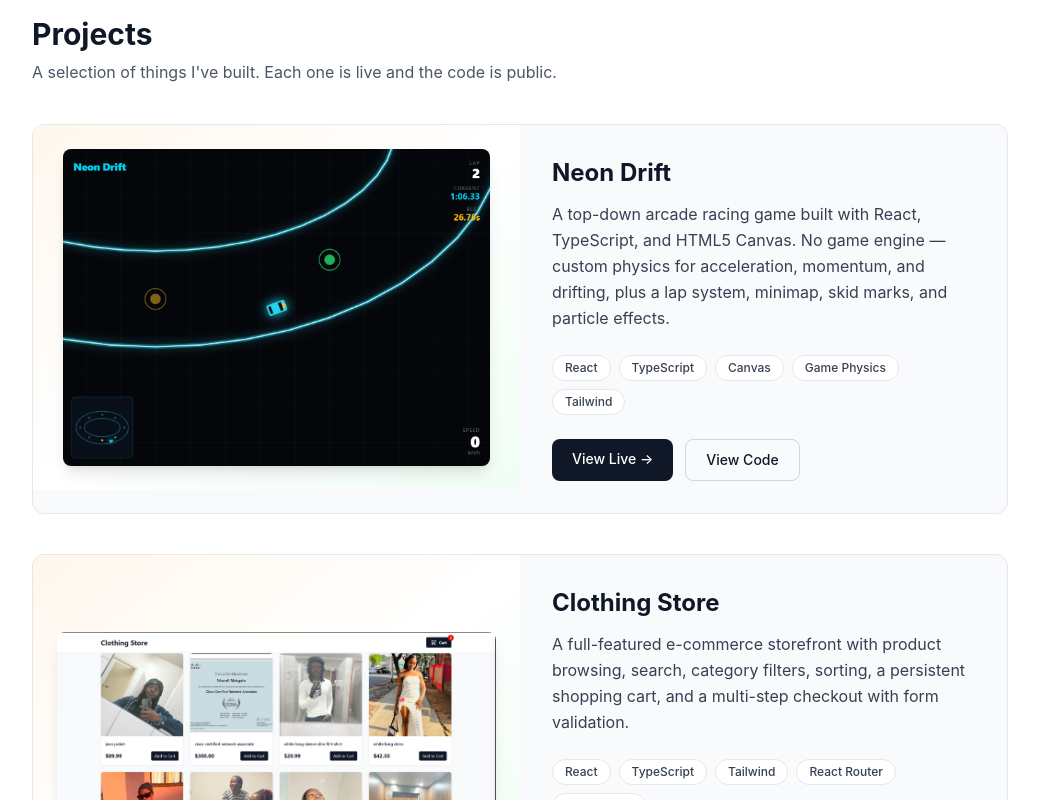
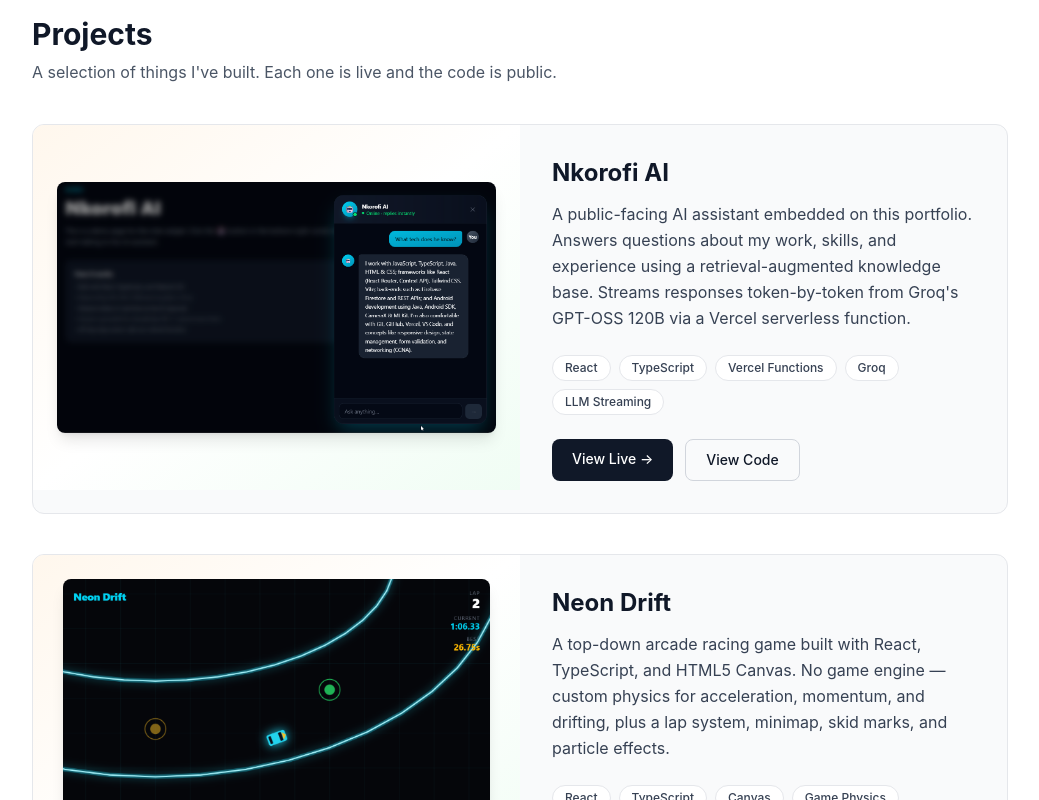
Before and after one commit to nkorofimakgato-blip/portfolio, a React (Vite) app: page / in a window 1280 px wide. Shown: the part 1420-2220 px from the top of the page, without its empty margins (120-1159 px from the left). Built offline with nearby package versions, Linux system fonts and the light colour scheme.

Commit message:
feat: add Nkorofi AI to portfolio projects

```diff
--- a/src/components/Projects.tsx
+++ b/src/components/Projects.tsx
@@ -9,6 +9,15 @@ interface Project {
 }
 
 const projects: Project[] = [
+    {
+    title: 'Nkorofi AI',
+    description:
+      'A public-facing AI assistant embedded on this portfolio. Answers questions about my work, skills, and experience using a retrieval-augmented knowledge base. Streams responses token-by-token from Groq\'s GPT-OSS 120B via a Vercel serverless function.',
+    image: '/projects/nkorofi-ai.png',
+    tech: ['React', 'TypeScript', 'Vercel Functions', 'Groq', 'LLM Streaming'],
+    liveUrl: 'https://nkorofi-ai.vercel.app',
+    codeUrl: 'https://github.com/nkorofimakgato-blip/nkorofi-ai',
+  },
 
   {
     title: 'Neon Drift',
```
Also changed, not shown: public/projects/nkorofi-ai.png (added).
